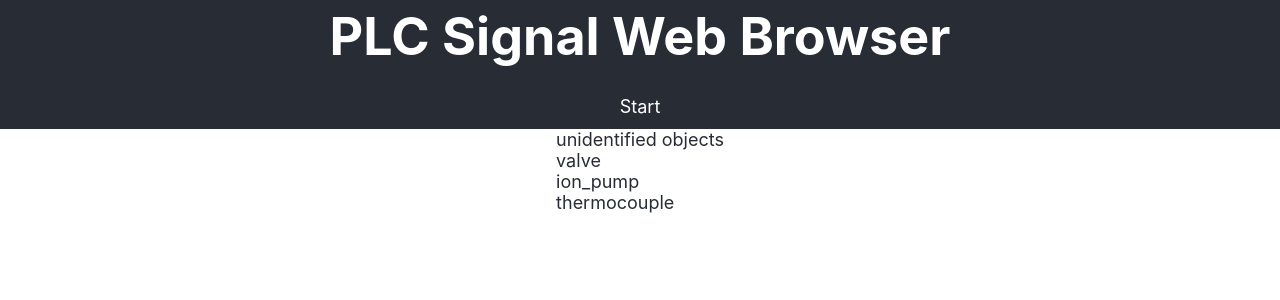
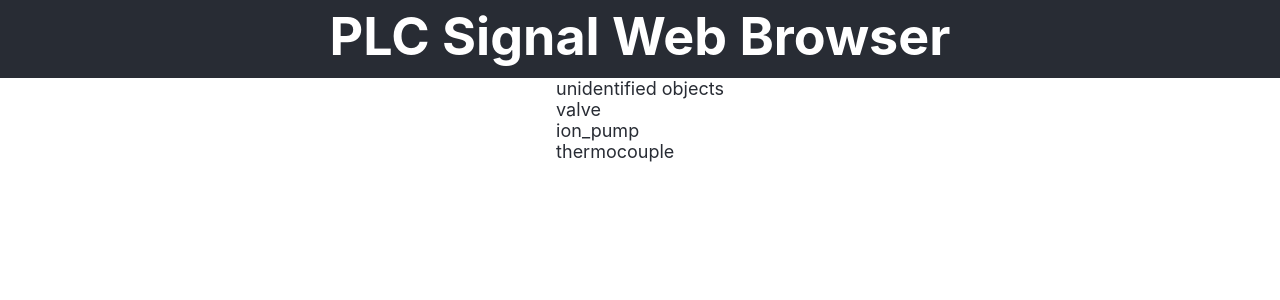
Before and after one commit to stevemolloy/signal_web, a React (Create React App) app: page / in a window 1280 px wide. Shown: the top 300 px of the page. Built offline with nearby package versions, Linux system fonts and the light colour scheme.

Commit message:
Don't show the breadcrumbs when at the top

```diff
--- a/src/Components/Header.js
+++ b/src/Components/Header.js
@@ -18,12 +18,12 @@ const header = (props) =>  {
       onClick={(e) => props.breadcrumbClickHandler(-1, e)}
       key={-1}
       >
-      Start
+      Top
     </li>
   )
 
   let breadcrumbList = <></>;
-  if (breadcrumbItems) {
+  if (props.breadcrumbs.length>0) {
     breadcrumbList = (
       <ul className="breadcrumbs-list">
         {breadcrumbItems}
```
